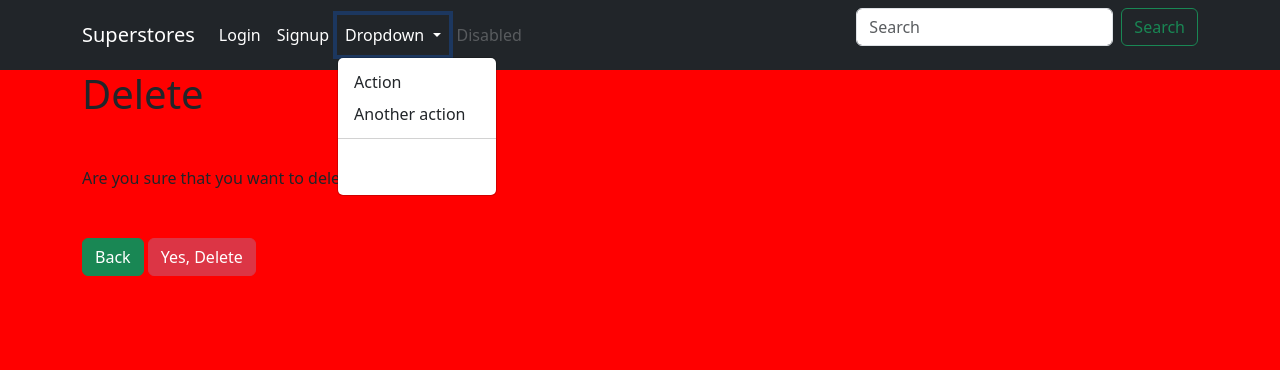
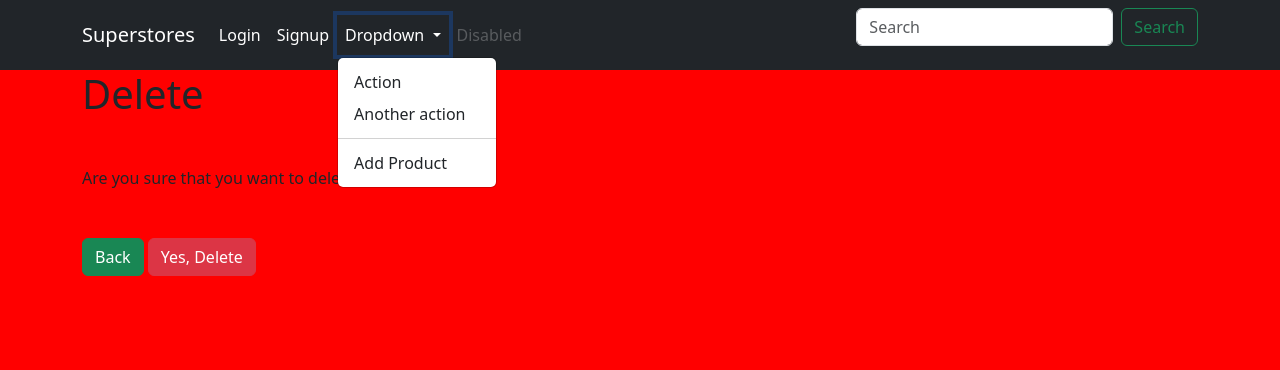
Before and after one commit to emmanuelunung/thirdProject, a Django app: page /delete/1/ in a window 1280 px wide, after a click on "Dropdown". Shown: the top 370 px of the page. Run offline with Django 5.2, Linux system fonts and the light colour scheme; the first user in the database is signed in; data comes from the database, SQL or seed files in the repository.

```diff
--- a/templates/movie/base.html
+++ b/templates/movie/base.html
@@ -32,7 +32,7 @@
             <li><a class="dropdown-item" href="#">Action</a></li>
             <li><a class="dropdown-item" href="#">Another action</a></li>
             <li><hr class="dropdown-divider"></li>
-            <li> <a class="nav-link active" href="{% url 'movie:new-item' %}">Add Product</a>
+            <li> <a class="dropdown-item" href="{% url 'movie:new-item' %}">Add Product</a>
 </li>
           </ul>
         </li>
```
